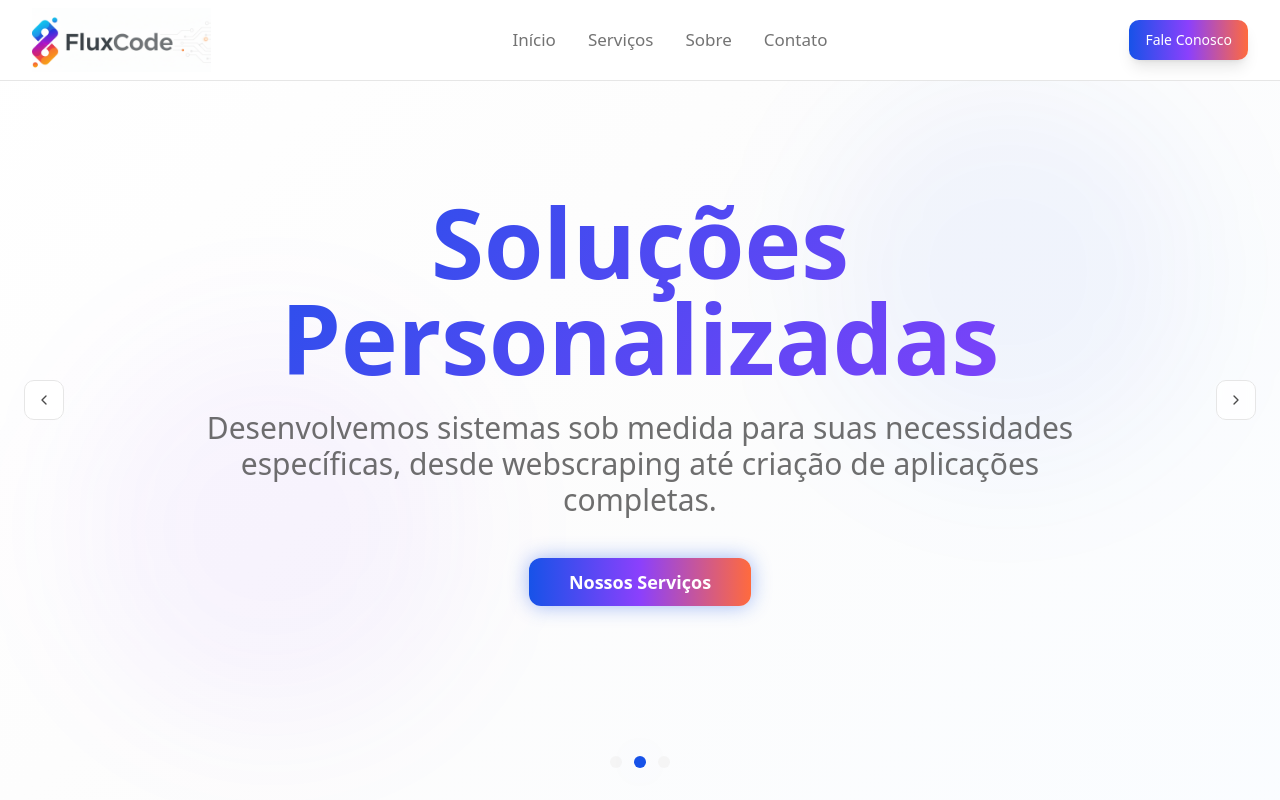
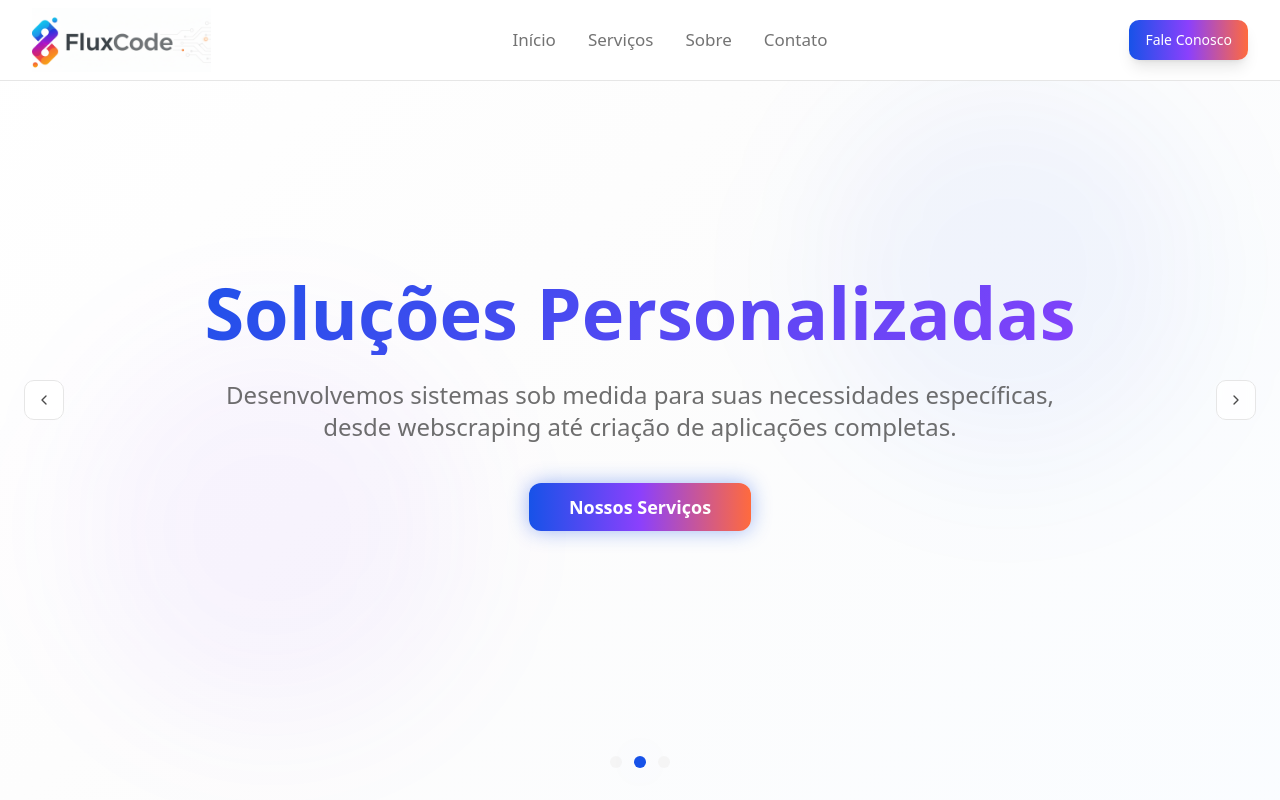
Before and after one commit to FluxCodeTHE/Fluxcode-landing, a React (Vite) app: page / in a window 1280 px wide. Shown: the top 800 px of the page. Built offline with nearby package versions, Linux system fonts and the light colour scheme.

Commit message:
Update logo and hero titles

```diff
--- a/src/components/HeroCarousel.tsx
+++ b/src/components/HeroCarousel.tsx
@@ -76,10 +76,10 @@ export const HeroCarousel = () => {
               <div className="absolute inset-0 flex items-center justify-center">
                 <div className="container mx-auto px-6 lg:px-8">
                   <div className="max-w-5xl mx-auto text-center">
-                    <h1 className="text-5xl sm:text-6xl lg:text-7xl xl:text-8xl font-bold mb-6 text-gradient animate-fade-in leading-tight">
+                    <h1 className="text-4xl sm:text-5xl lg:text-6xl xl:text-7xl font-bold mb-6 text-gradient animate-fade-in leading-tight" style={{ lineHeight: '1.2' }}>
                       {slide.title}
                     </h1>
-                    <p className="text-xl sm:text-2xl lg:text-3xl mb-10 text-foreground/80 animate-fade-in [animation-delay:200ms] max-w-4xl mx-auto leading-relaxed">
+                    <p className="text-lg sm:text-xl lg:text-2xl mb-10 text-foreground/80 animate-fade-in [animation-delay:200ms] max-w-4xl mx-auto leading-relaxed">
                       {slide.description}
                     </p>
                     <Button
```
